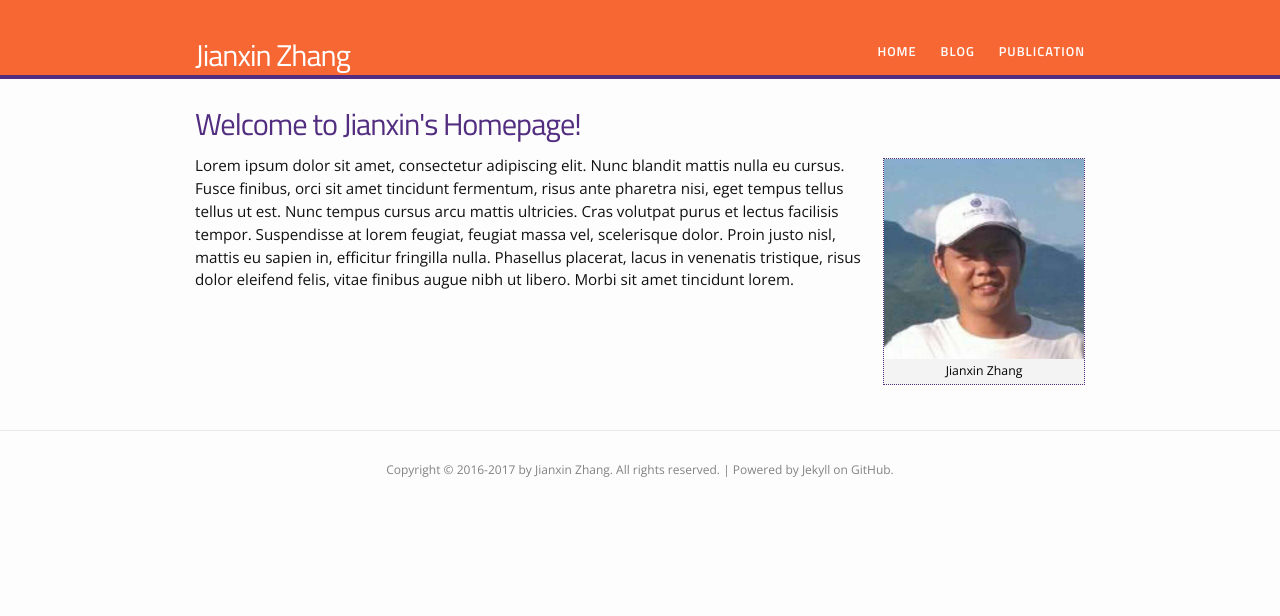
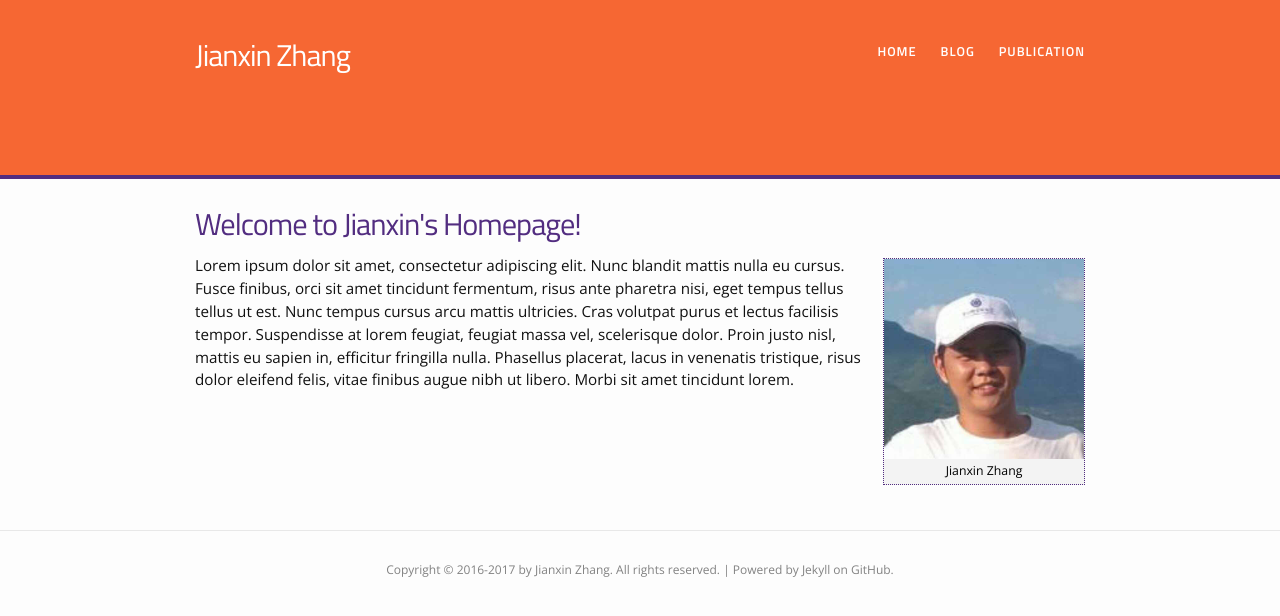
Before and after one commit to 0ZJX0/0ZJX0.github.io, a Jekyll site: the page built from index.html, in a window 1280 px wide. Shown: the top 616 px of the page. Built offline with Jekyll 4.4.1, drawn with Linux system fonts in a browser that asks for light colours.

Commit message:
Update _header.scss

```diff
--- a/_sass/_header.scss
+++ b/_sass/_header.scss
@@ -15,7 +15,7 @@
 	margin-top: 5px;
 	line-height: 40px;
 	letter-spacing: -1px;
-	margin-bottom: 0;
+	margin-bottom: 100px;
 	float: left;
 	font-weight: 500;
 	font-family: 'Titillium Web', sans-serif;
@@ -30,7 +30,6 @@
 	}
 }
 
-//控制网站顶部装饰的高度
 .site-header .wrapper {
 	padding-top: 30px;
 	position: relative;
```
